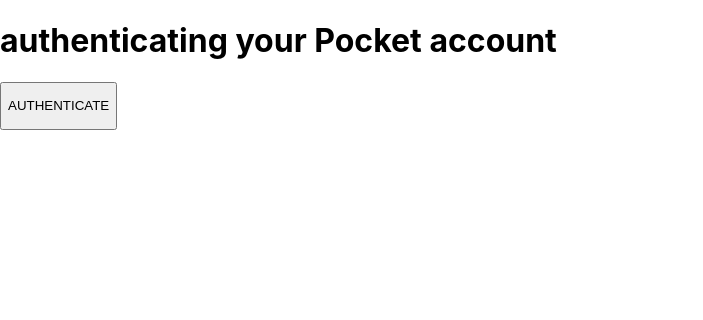
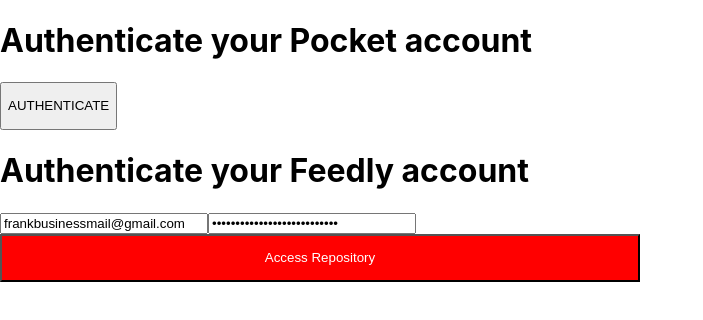
Before and after one commit to FrankZhang2046/Odin-capstone, a React (Create React App) app in the folder client/: page /loggedIn in a window 1280 px wide. Shown: the top 320 px of the page, without its empty margins (0-703 px from the left). Built offline with nearby package versions, Linux system fonts and the light colour scheme.

Commit message:
implementing wireframe login page

```diff
--- a/client/src/App.js
+++ b/client/src/App.js
@@ -1,9 +1,16 @@
 import React from 'react';
-import Main from './components/Main/Main';
+import Login from './components/Login/Login';
+import {Switch, Route, BrowserRouter} from 'react-router-dom';
+
 
 function App() {
   return (
-   <Main />
+    <BrowserRouter>
+      <Switch>
+        <Route exact path="/" component={Login} />
+        <Route exact path="/loggedIn" render={(props)=><Login {...props} />}/>
+      </Switch>
+    </BrowserRouter>
   );
 }
 
--- /dev/null
+++ b/client/src/components/Login/Login.js
@@ -0,0 +1,51 @@
+import React, { Component } from "react";
+import axios from "axios";
+import ConsumerKey from "../../data/consumerKey";
+const domainName = window.location.href;
+
+
+class Login extends Component {
+  state={
+      token: '',
+      baseUrl: ''
+  }
+
+  getAccessToken=()=>{
+    axios
+    .post(`http://localhost:8080`, {
+      key: ConsumerKey,
+      uri: `${domainName}`
+    })
+    .then(result => {
+        const token = result.data;
+        const cleanToken = token.slice(5, token.length);
+        console.log(token, cleanToken);
+        this.setState({
+            token: result.data,
+            pocketAuthenticated: true,
+            baseUrl: `https://getpocket.com/auth/authorize?request_token=${cleanToken}&redirect_uri=${domainName}loggedIn`
+        })
+    });
+  }
+
+
+  render() {
+    return (
+      <div style={{display: 'flex', flexDirection:'column', width:'50%', justifyContent:'center'}}>
+        <div>
+          <h1>Authenticate your Pocket account</h1>
+          <button onClick={this.getAccessToken} style={{height:'48px'}}>AUTHENTICATE</button>
+          {this.state.token === '' ? null: <a href={this.state.baseUrl}>Login</a>}
+        </div>
+        <div>
+          <h1>Authenticate your Feedly account</h1>
+          <input type="text" name="feedly-account" id="feedly-account" value="frankbusinessmail@gmail.com" style={{width:'200px'}}/>
+          <input type="password" name="feedly-account" id="feedly-account" value="frankbusinessmail@gmail.com" style={{width:'200px'}}/>
+        </div>
+        {(window.location.href.includes('loggedIn')) ? (<button style={{height: '48px', backgroundColor:'red', color:'white'}}>Access Repository</button>) : null}
+     </div>
+    );
+  }
+}
+
+export default Login;
--- a/client/src/components/Main/Main.js
+++ /dev/null
@@ -1,45 +0,0 @@
-import React, { Component } from "react";
-import axios from "axios";
-import ConsumerKey from "../../data/consumerKey";
-
-
-class Main extends Component {
-  state={
-      token: '',
-      baseUrl: ''
-  }
-
-  componentDidMount() {
-  }
-
-  getAccessToken=()=>{
-    axios
-    .post(`http://localhost:8080`, {
-      key: ConsumerKey,
-      uri: "http:localhost:3001/test"
-    })
-    .then(result => {
-        const token = result.data;
-        const cleanToken = token.slice(5, token.length);
-        console.log(token, cleanToken);
-        this.setState({
-            token: result.data,
-            baseUrl: `https://getpocket.com/auth/authorize?request_token=${cleanToken}&redirect_uri=http://localhost:3001`
-        })
-    });
-  }
-
-
-  render() {
-    return (
-      <>
-        {console.log(typeof(this.state.baseUrl))}
-        <h1>authenticating your Pocket account</h1>
-        <button onClick={this.getAccessToken} style={{height:'48px'}}>AUTHENTICATE</button>
-        {this.state.token === '' ? null: <a href={this.state.baseUrl}>Login</a>}
-     </>
-    );
-  }
-}
-
-export default Main;
```
Also changed, not shown: client/src/components/Login/Login.scss (added).
